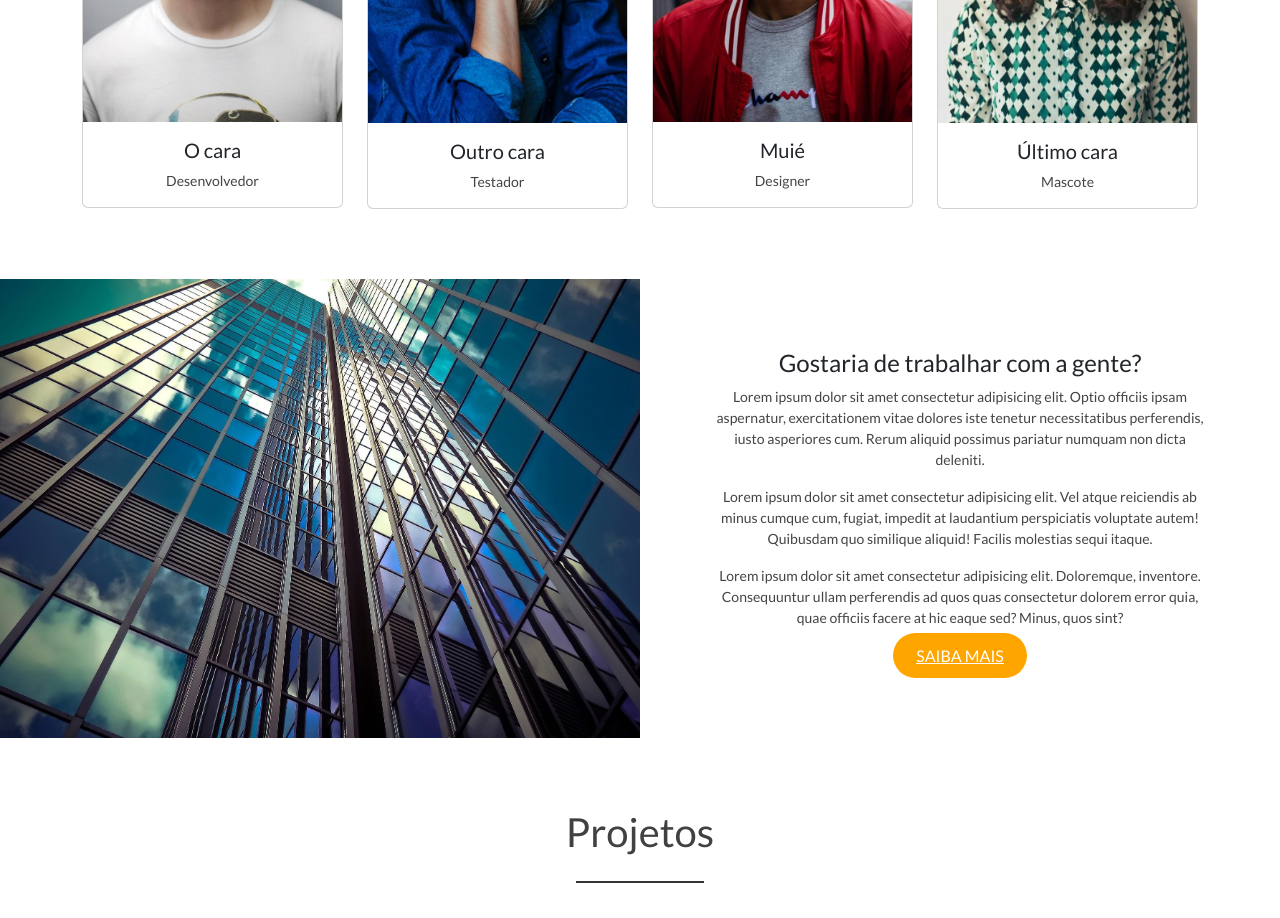
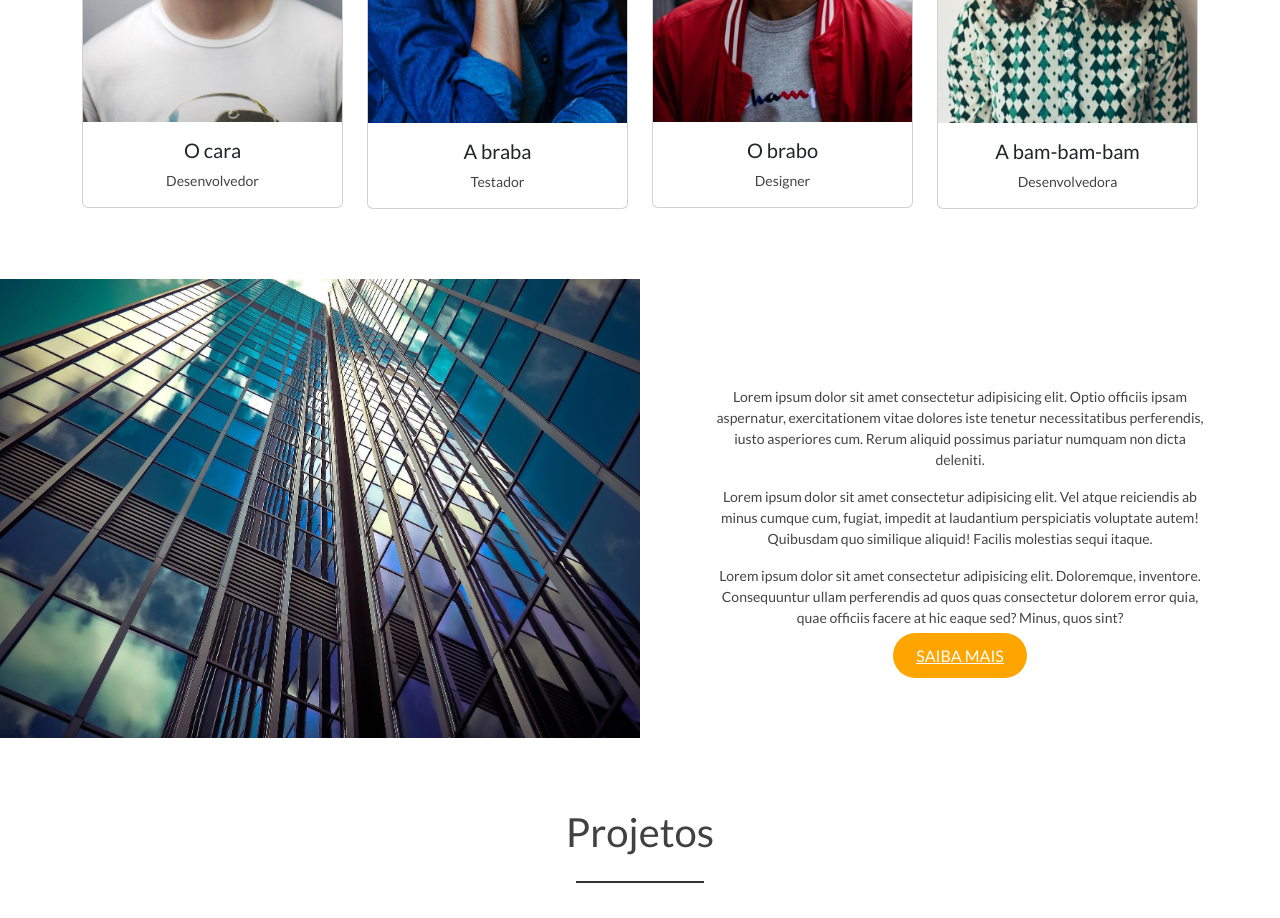
Before and after one commit to andrecko/programacao-avancada-frontend, a plain HTML site: page docs/index.html in a window 1280 px wide. Shown: the part 2860-3778 px from the top of the page. Drawn offline with nearby package versions, Linux system fonts and the light colour scheme; a script that the page names is missing.

Commit message:
Update estilo e legenda dos cards

```diff
--- a/docs/css/style.css
+++ b/docs/css/style.css
@@ -128,14 +128,6 @@ header, .navbar {
     text-align: center;
 }
 
-/* .line-title {
-    border-top: 2px solid #333;
-    left: 45%;
-    margin-top: -40px;
-    position: absolute;
-    width: 10%;
-} */
-
 .about-title {
     color: #333;
     font-size: 18px;
@@ -207,6 +199,7 @@ header, .navbar {
 #apply-area .apply-box {
     padding: 70px 70px;
     text-align: center;
+    color: white;
 }
 
 #company-img {
--- a/docs/index.html
+++ b/docs/index.html
@@ -239,7 +239,7 @@
                         <div class="card">
                             <img src="img/profile2.jpg" class="card-img-top" alt="Outro cara">
                             <div class="card-body">
-                              <h5 class="card-title">Outro cara</h5>
+                              <h5 class="card-title">A braba</h5>
                               <p class="card-text">Testador</p>
                             </div>
                         </div>
@@ -248,7 +248,7 @@
                         <div class="card">
                             <img src="img/profile3.jpg" class="card-img-top" alt="Muié">
                             <div class="card-body">
-                              <h5 class="card-title">Muié</h5>
+                              <h5 class="card-title">O brabo</h5>
                               <p class="card-text">Designer</p>
                             </div>
                         </div>
@@ -257,8 +257,8 @@
                         <div class="card">
                             <img src="img/profile4.jpg" class="card-img-top" alt="Último cara">
                             <div class="card-body">
-                              <h5 class="card-title">Último cara</h5>
-                              <p class="card-text">Mascote</p>
+                              <h5 class="card-title">A bam-bam-bam</h5>
+                              <p class="card-text">Desenvolvedora</p>
                             </div>
                         </div>
                     </div>
```
